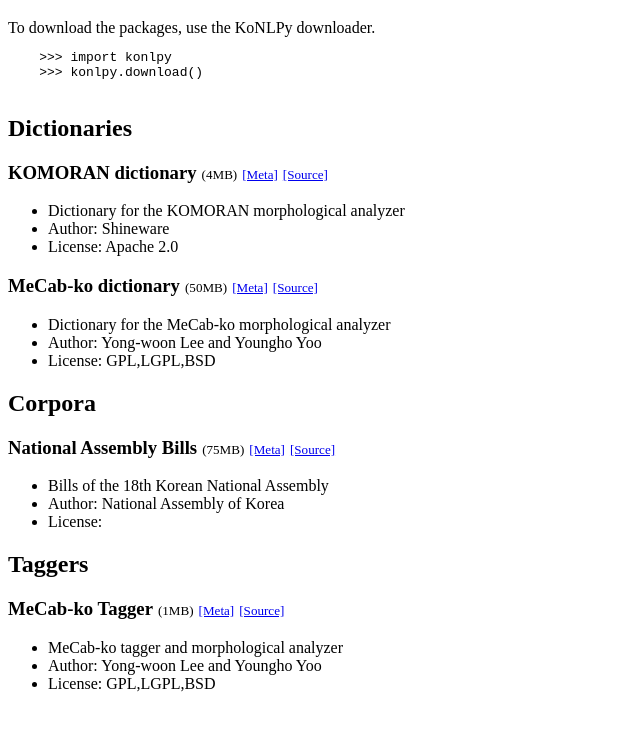
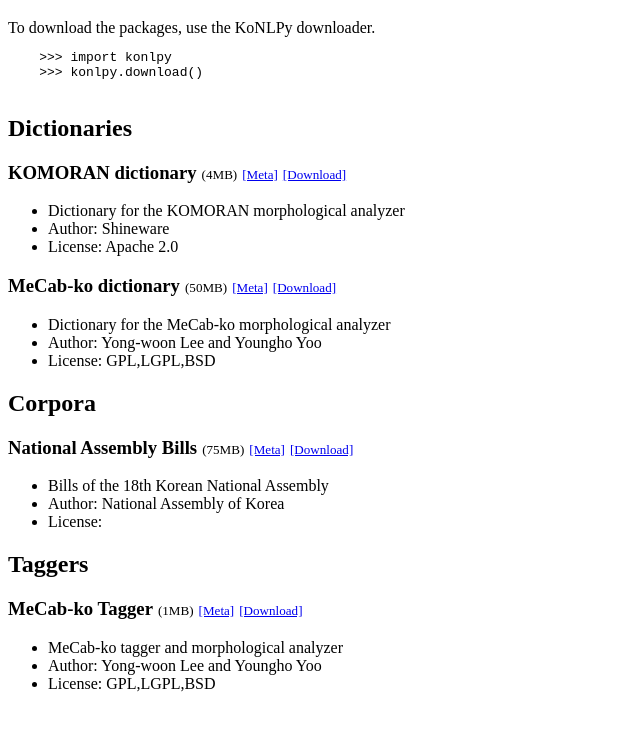
Before and after one commit to e9t/konlpy-data, a plain HTML site: page index.html in a window 1280 px wide. Shown: the part 61-790 px from the top of the page, without its empty margins (0-640 px from the left). Drawn offline with nearby package versions, Linux system fonts and the light colour scheme.

Commit message:
Replace meta/source urls

```diff
--- a/index.html
+++ b/index.html
@@ -58,12 +58,12 @@
                 .text(function(d) { return "(" + Math.round(d["size"]/1000000) + "MB)" });
             name.append("a")
                 .attr("class", "small")
-                .attr("href", function(d) { return "https://raw.githubusercontent.com/konlpy/konlpy-data/gh-pages/packages/dictionaries/" + d["id"] + ".json" })
+                .attr("href", function(d) { return "http://konlpy.github.io/konlpy-data/packages/" + d["type"] + "/" + d["id"] + ".json" })
                 .text("[Meta]");
             name.append("a")
                 .attr("class", "small")
-                .attr("href", function(d) { return "https://github.com/konlpy/konlpy-data/raw/gh-pages/" + d["filepath"].substring(1) })
-                .text("[Source]");
+                .attr("href", function(d) { return "http://konlpy.github.io/konlpy-data/" + d["filepath"].substring(1) })
+                .text("[Download]");
 
             var list = subcontainer.append("ul");
             list.append("li").text(function(d) { return d["description"] });
```
